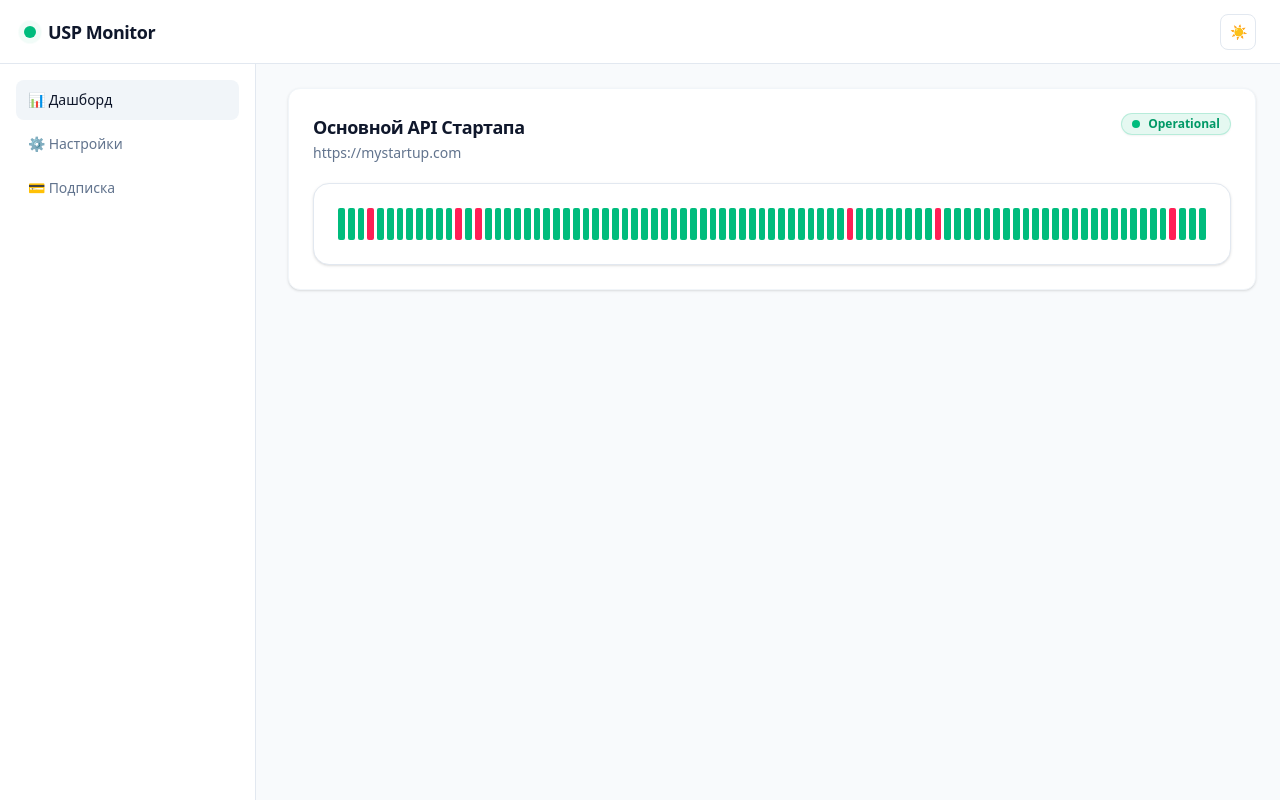
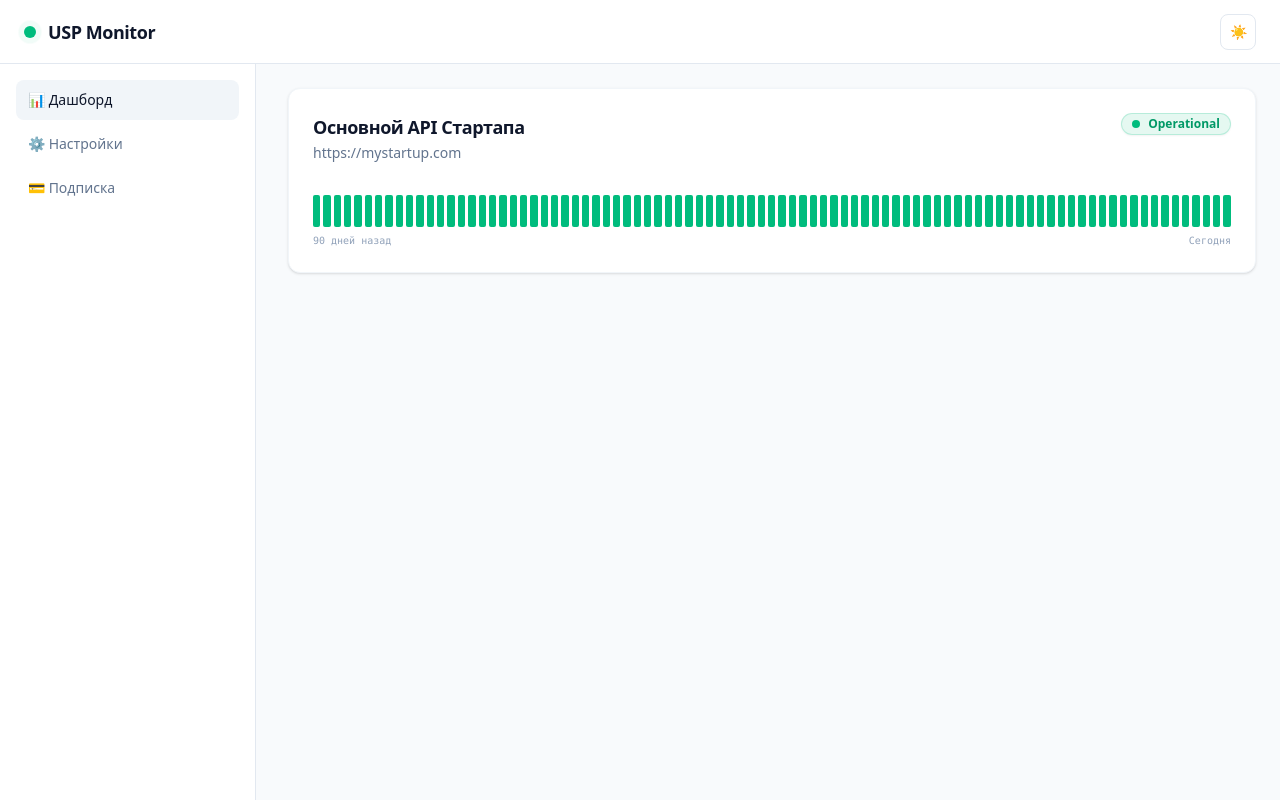
Before and after one commit to usynin383-art/usp, a Next.js app: page / in a window 1280 px wide. Built offline with nearby package versions, Linux system fonts and the light colour scheme.

Commit message:
fix: eliminate hydration mismatch by making initial store history deterministic

```diff
--- a/app/components/MonitorCard.tsx
+++ b/app/components/MonitorCard.tsx
@@ -10,6 +10,7 @@ interface MonitorCardProps {
 
 export const MonitorCard: FC<MonitorCardProps> = ({ site }) => {
     const history = useMonitorStore((state) => state.sites.find(s => s.id === site.id)?.history || []);
+    const currentStatus = history[history.length - 1]?.status || "up";
 
     return (
     <div className="flex flex-col gap-5 p-6 rounded-xl border bg-white border-slate-100 shadow-sm transition-all dark:bg-slate-900 dark:border-slate-800">
@@ -22,10 +23,15 @@ export const MonitorCard: FC<MonitorCardProps> = ({ site }) => {
                     {site.url}
                 </p>
             </div>
-            <StatusBadge status={site.isActive ? "up" : "down"} />
+            <StatusBadge status={currentStatus} />
         </div>
-
-        <MonitorCardRow history={history} />
+        <div className="mt-3 flex flex-col gap-1.5">
+  <MonitorCardRow history={history} />
+  <div className="flex items-center justify-between text-[10px] font-medium text-slate-400 font-mono">
+    <span>90 дней назад</span>
+    <span>Сегодня</span>
+  </div>
+</div>
     </div>
     )
 }
--- a/app/components/MonitorCardRow.tsx
+++ b/app/components/MonitorCardRow.tsx
@@ -1,27 +1,60 @@
 "use client";
 
 import type { FC } from "react";
+import * as Tooltip from "@radix-ui/react-tooltip";
 import { CheckResult } from "../types/monitor";
+import { ResultStick } from "./ResultStick";
 
-interface history {
-    history: CheckResult[];
+interface MonitorCardRowProps {
+  history: CheckResult[];
 }
 
-export const MonitorCardRow: FC<history> = ({ history }) => {
+export const MonitorCardRow: FC<MonitorCardRowProps> = ({ history }) => {
+  return (
+    <div className="flex h-8 items-end gap-[3px] w-full">
+      {history.map((item) => {
+        const isUp = item.status === "up";
+        const timeString = new Date(item.timestamp).toLocaleTimeString("ru-RU", {
+          hour: "2-digit",
+          minute: "2-digit",
+          second: "2-digit",
+        });
 
+        return (
+          <div key={item.id} className="h-full flex-1 min-w-[2px]">
+            <Tooltip.Root>
+              <Tooltip.Trigger asChild>
+                <div className="h-full w-full">
+                  <ResultStick item={item} />
+                </div>
+              </Tooltip.Trigger>
 
-  return (
-    <div className="rounded-2xl border border-[var(--color-border-main)] bg-[var(--color-bg-panel)] p-6 shadow-sm">
-      <div className="flex h-8 items-end gap-[3px]">
-        {history.map((item) => (
-          <div
-            key={item.id}
-            className={`h-full flex-1 rounded-xs transition-all duration-150 cursor-pointer origin-bottom hover:scale-y-125
-              ${item.status === "up" ? "bg-emerald-500 hover:bg-emerald-400" : "bg-rose-500 hover:bg-rose-400"}
-            `}
-          />
-        ))}
-      </div>
+              <Tooltip.Portal>
+                <Tooltip.Content
+                  side="top"
+                  sideOffset={6}
+                  className="z-50 select-none rounded-lg bg-slate-950 px-3 py-2 font-mono text-[11px] leading-relaxed text-slate-200 border border-slate-800 shadow-2xl animate-in fade-in-0 zoom-in-95 data-[side=top]:slide-in-from-bottom-2 duration-150"
+                >
+                  <div className="flex flex-col gap-0.5">
+                    <p className="font-bold text-slate-400">{timeString}</p>
+                    <p>
+                      Статус:{" "}
+                      <span className={isUp ? "text-emerald-400" : "text-rose-400"}>
+                        {item.statusCode}
+                      </span>
+                    </p>
+                    <p>
+                      Задержка:{" "}
+                      <span className="text-indigo-400">{item.latency} ms</span>
+                    </p>
+                  </div>
+                  <Tooltip.Arrow className="fill-slate-950" />
+                </Tooltip.Content>
+              </Tooltip.Portal>
+            </Tooltip.Root>
+          </div>
+        );
+      })}
     </div>
   );
 };
--- /dev/null
+++ b/app/components/ResultStick.tsx
@@ -0,0 +1,16 @@
+import { FC, memo } from "react";
+import { CheckResult } from "../types/monitor";
+
+export const ResultStick: FC<{ item: CheckResult }> = memo(({ item }) => {
+  const isUp = item.status === "up";
+
+  return (
+    <div
+      className={`h-full w-full rounded-xs transition-all duration-150 cursor-pointer origin-bottom hover:scale-y-125
+        ${isUp ? "bg-emerald-500 hover:bg-emerald-400" : "bg-rose-500 hover:bg-rose-400"}
+      `}
+    />
+  );
+});
+
+ResultStick.displayName = "ResultStick";
--- a/app/layout.tsx
+++ b/app/layout.tsx
@@ -3,6 +3,7 @@ import { Geist, Geist_Mono } from "next/font/google";
 import "./globals.css";
 import { Header } from "./components/Header";
 import { Sidebar } from "./components/Sidebar";
+import { TooltipProvider } from "@radix-ui/react-tooltip";
 
 const geistSans = Geist({
   variable: "--font-geist-sans",
@@ -27,6 +28,7 @@ export default function RootLayout({
   return (
     <html
       lang="en">
+        <TooltipProvider delayDuration={100}>
       <body className="antialiased">
         <div className="relative flex min-h-screen flex-col">
           <Header />
@@ -40,6 +42,7 @@ export default function RootLayout({
           </div>
         </div>
       </body>
+      </TooltipProvider>
     </html>
   );
 }
--- a/app/store/useMonitorStore.ts
+++ b/app/store/useMonitorStore.ts
@@ -19,10 +19,11 @@ export const useMonitorStore = create<MonitorState>((set) => ({
       history: Array.from({ length: 89 }, (_, i) => ({
         id: `init-${i}`,
         timestamp: Date.now() - (89 - i) * 60000,
-        status: Math.random() > 0.05 ? "up" : "down",
-        latency: Math.floor(Math.random() * 100) + 120,
-        statusCode: Math.random() > 0.05 ? 200 : 500,
-      })),
+        status: "up",
+        latency: 120,
+        statusCode: 200,
+})),
+
     },
   ],
 
--- a/package.json
+++ b/package.json
@@ -11,6 +11,7 @@
   },
   "dependencies": {
     "@radix-ui/react-dialog": "^1.1.17",
+    "@radix-ui/react-tooltip": "^1.2.10",
     "next": "16.2.9",
     "react": "19.2.4",
     "react-dom": "19.2.4",
```
Also changed, not shown: 1 other file (tests, documents, lock files or other folders).
